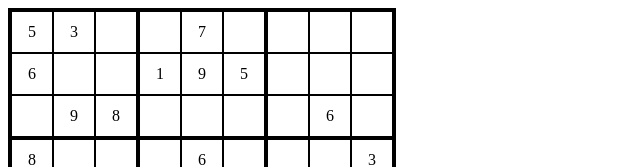
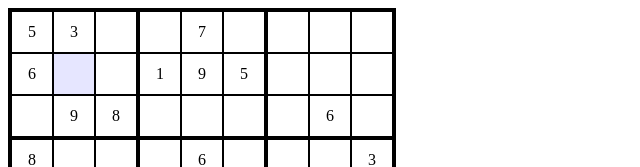
Before and after one commit to SamLeB1/sudoku, a React (Vite) app: page / in a window 1280 px wide. Both pictures are taken after a click on the element 74 px from the left and 74 px from the top of the page. Shown: the top 167 px of the page, without its empty margins (0-640 px from the left). Built offline with nearby package versions, Linux system fonts and the light colour scheme.

Commit message:
added selected cell highlighting

```diff
--- a/src/components/Cell/Cell.css
+++ b/src/components/Cell/Cell.css
@@ -1,8 +1,18 @@
 .cell {
   align-items: center;
+  background-color: #fff;
   border: 1px solid #000;
   display: flex;
   height: 40px;
   justify-content: center;
   width: 40px;
 }
+.cell-selected {
+  align-items: center;
+  background-color: hsl(240, 100%, 95%);
+  border: 1px solid #000;
+  display: flex;
+  height: 40px;
+  justify-content: center;
+  width: 40px;
+}
--- a/src/components/Cell/Cell.tsx
+++ b/src/components/Cell/Cell.tsx
@@ -9,12 +9,21 @@ type CellProps = {
   value: number;
   index: Index;
   setSelectedCell: React.Dispatch<React.SetStateAction<Index | null>>;
+  isSelected: boolean;
 };
 
-export default function Cell({ value, index, setSelectedCell }: CellProps) {
-  return (
-    <div className="cell" onClick={() => setSelectedCell(index)}>
-      {value !== 0 && value}
-    </div>
-  );
+export default function Cell({
+  value,
+  index,
+  setSelectedCell,
+  isSelected,
+}: CellProps) {
+  if (isSelected)
+    return <div className="cell-selected">{value !== 0 && value}</div>;
+  else
+    return (
+      <div className="cell" onClick={() => setSelectedCell(index)}>
+        {value !== 0 && value}
+      </div>
+    );
 }
--- a/src/components/Sudoku/Sudoku.tsx
+++ b/src/components/Sudoku/Sudoku.tsx
@@ -106,14 +106,23 @@ export default function Sudoku() {
         <div key={i} className="block">
           {block.map((blockRow, j) => (
             <div key={j} className="block-row">
-              {blockRow.map((cell, k) => (
-                <Cell
-                  key={k}
-                  value={cell}
-                  index={blockToGridIndex(i, { indexRow: j, indexCol: k })}
-                  setSelectedCell={setSelectedCell}
-                />
-              ))}
+              {blockRow.map((cell, k) => {
+                const indexGrid = blockToGridIndex(i, {
+                  indexRow: j,
+                  indexCol: k,
+                });
+                return (
+                  <Cell
+                    key={k}
+                    value={cell}
+                    index={indexGrid}
+                    setSelectedCell={setSelectedCell}
+                    isSelected={
+                      JSON.stringify(indexGrid) === JSON.stringify(selectedCell)
+                    }
+                  />
+                );
+              })}
             </div>
           ))}
         </div>
```
